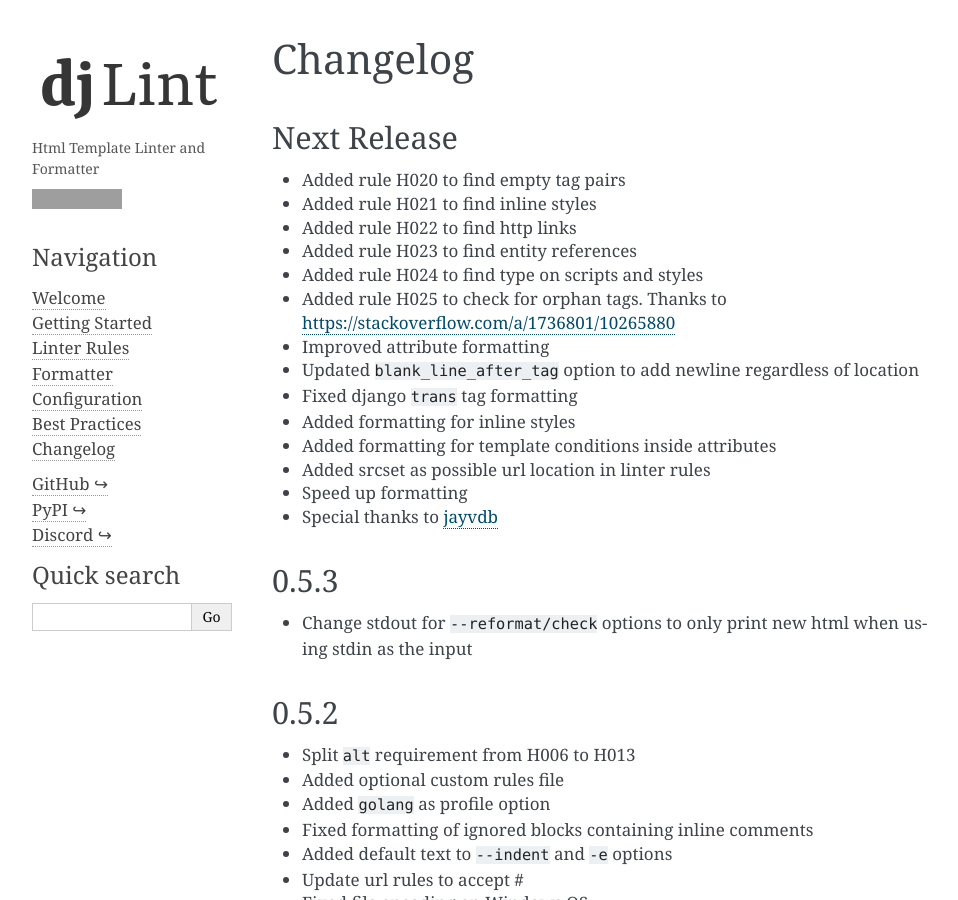
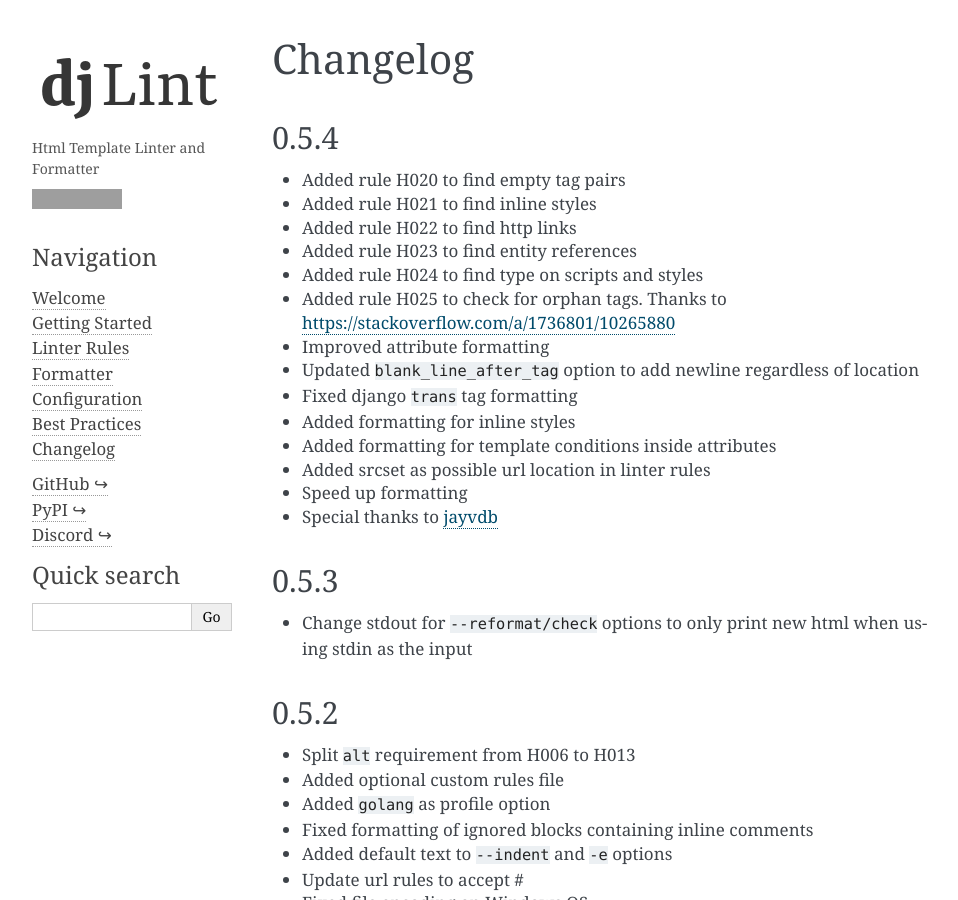
Before and after one commit to djlint/djLint, a Sphinx documentation site: the page built from docs/djlint/changelog.rst, in a window 1280 px wide and 900 px high. Shown: the whole window, without its empty margins (148-1106 px from the left). Built offline with Sphinx 7.4.7, drawn with Linux system fonts in a browser that asks for light colours; grey boxes are pictures that could not be loaded.

Commit message:
updated version

```diff
--- a/docs/conf.py
+++ b/docs/conf.py
@@ -12,7 +12,7 @@
 project = "djlint"
 copyright = "2021, Riverside Healthcare"
 author = "Christopher Pickering"
-release = "0.5.3"
+release = "0.5.4"
 version = release
 
 # -- General configuration ---------------------------------------------------
--- a/docs/djlint/changelog.rst
+++ b/docs/djlint/changelog.rst
@@ -1,8 +1,8 @@
 Changelog
 =========
 
-Next Release
-------------
+0.5.4
+-----
 - Added rule H020 to find empty tag pairs
 - Added rule H021 to find inline styles
 - Added rule H022 to find http links
--- a/pyproject.toml
+++ b/pyproject.toml
@@ -7,7 +7,7 @@
 
 [tool.poetry]
 name="djlint"
-version="0.5.3"
+version="0.5.4"
 description="HTML Template Linter and Formatter"
 license="GPL-3.0-or-later"
 authors=["Christopher Pickering <cpickering@rhc.net>"]
```
